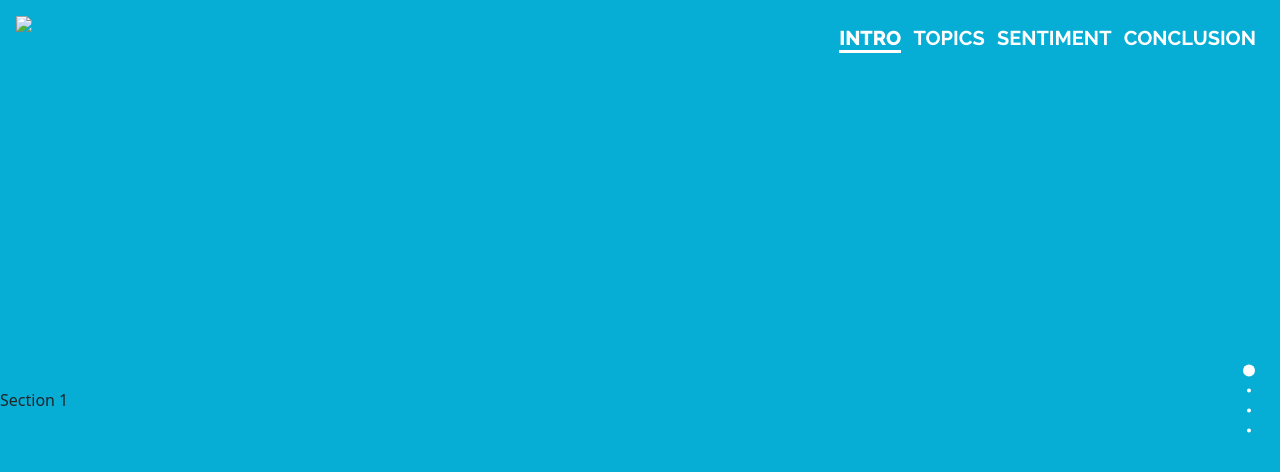
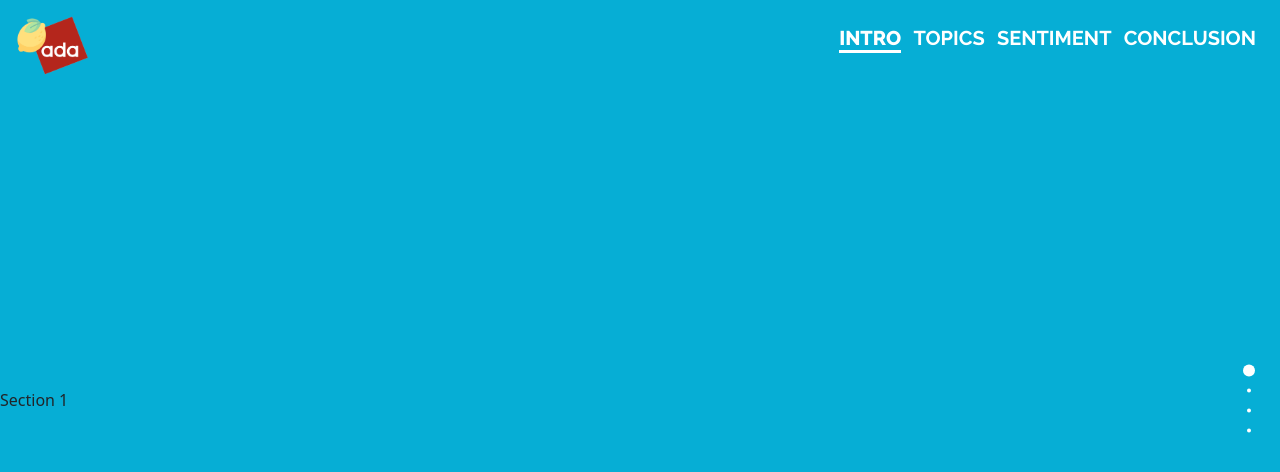
Before and after one commit to VukVukovic/limunADA-datastory, a plain HTML site: page index.html in a window 1280 px wide. Drawn offline with nearby package versions, Linux system fonts and the light colour scheme.

Commit message:
Fix img path

```diff
--- a/index.html
+++ b/index.html
@@ -27,7 +27,7 @@
 <body>
   <div id="header">
     <div class="d-flex flex-row justify-content-between align-items-center p-3">
-      <img src="logo.png" id="logo" />
+      <img src="img/logo.png" id="logo" />
       <ul id="myMenu">
         <li data-menuanchor="firstPage" class="active"><a href="#firstPage">Intro</a></li>
         <li data-menuanchor="secondPage"><a href="#secondPage">Topics</a></li>
```
